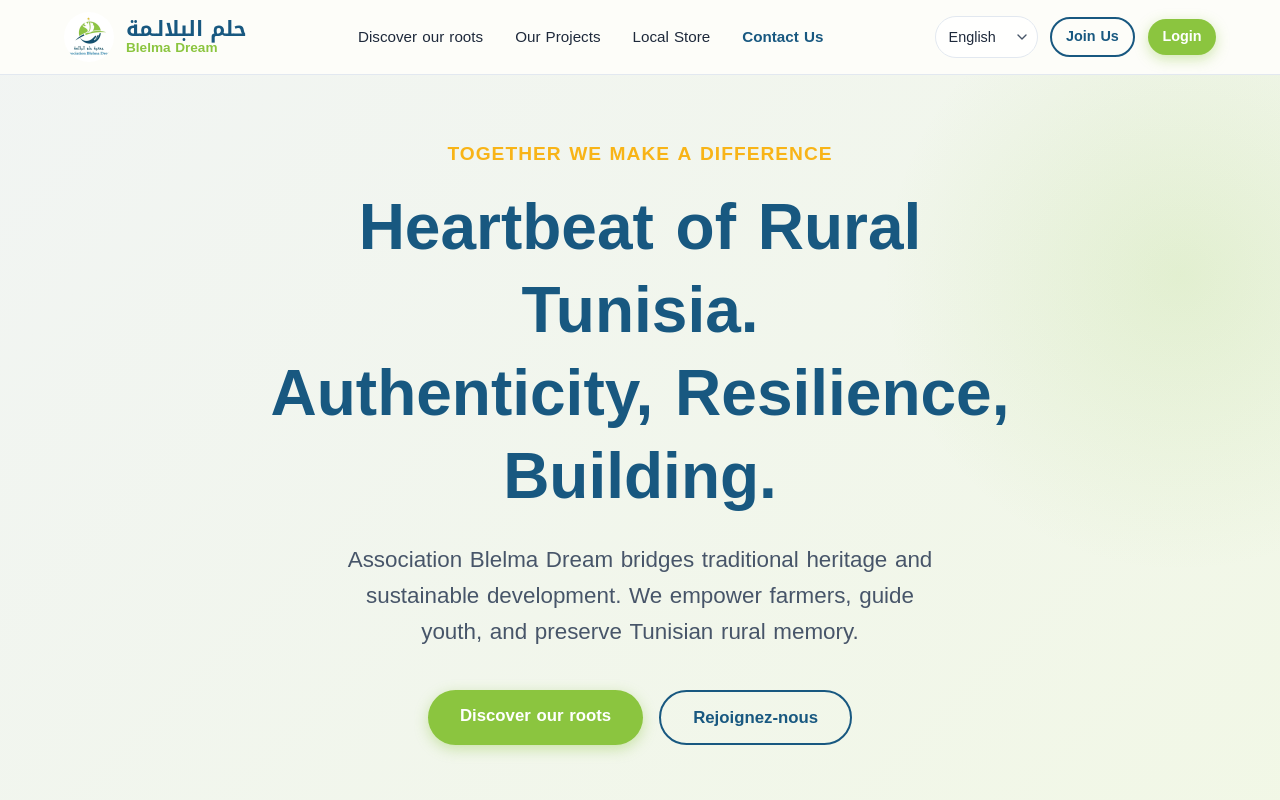
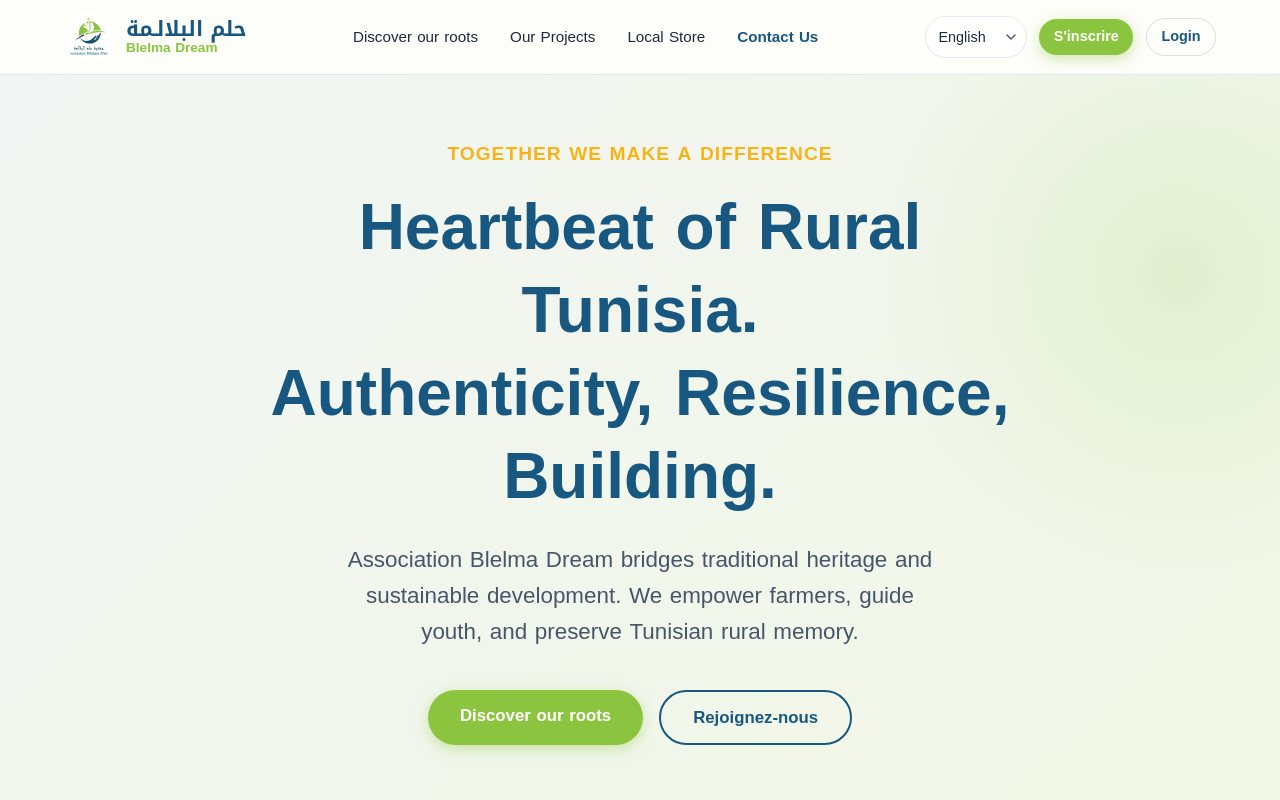
Before and after one commit to belloumi79/blelmadream, a Next.js app in the folder web/: page /en in a window 1280 px wide. Shown: the top 800 px of the page. Built offline with nearby package versions, Linux system fonts and the light colour scheme; no server answers; the database is empty.

Commit message:
fix: add missing dependencies for bcryptjs and resend to fix build

```diff
--- a/web/package.json
+++ b/web/package.json
@@ -12,6 +12,7 @@
     "@auth/drizzle-adapter": "^1.8.0",
     "@libsql/client": "^0.17.2",
     "@vercel/blob": "^2.3.1",
+    "bcryptjs": "^2.4.3",
     "drizzle-orm": "^0.45.1",
     "lucide-react": "^0.577.0",
     "next": "16.2.1",
@@ -19,10 +20,12 @@
     "next-intl": "^4.8.3",
     "react": "19.2.4",
     "react-dom": "19.2.4",
+    "resend": "^4.1.2",
     "sharp": "^0.34.5",
     "uuid": "^13.0.0"
   },
   "devDependencies": {
+    "@types/bcryptjs": "^2.4.6",
     "@types/node": "^20",
     "@types/react": "^19",
     "@types/react-dom": "^19",
--- a/web/src/app/[locale]/layout.tsx
+++ b/web/src/app/[locale]/layout.tsx
@@ -90,10 +90,10 @@ export default async function RootLayout({
                   </div>
                 ) : (
                   <div style={{ display: 'flex', gap: '0.8rem', alignItems: 'center' }}>
-                    <a href="#signup" className="btn-secondary btn-sm" style={{ border: '2px solid var(--brand-blue)', color: 'var(--brand-blue)', fontWeight: 'bold' }}>
-                      {locale === 'ar' ? 'انضم إلينا' : locale === 'fr' ? 'Rejoignez-nous' : 'Join Us'}
+                    <a href="#signup" className="btn-primary btn-sm">
+                      {locale === 'ar' ? 'إنشاء حساب' : 'S\'inscrire'}
                     </a>
-                    <a href="/api/auth/signin" className="btn-primary btn-sm">
+                    <a href="/api/auth/signin" className="btn-secondary btn-sm" style={{ border: '1px solid #ddd' }}>
                       {auth_t('login')}
                     </a>
                   </div>
```
